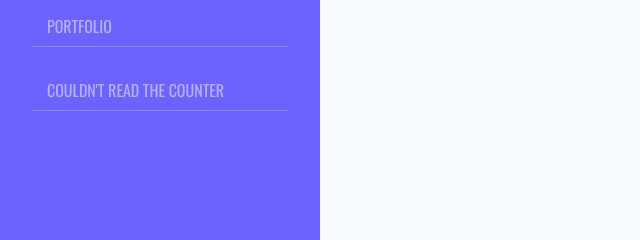
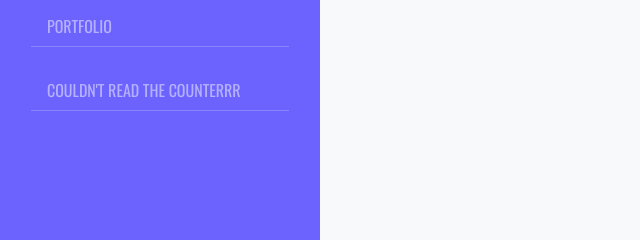
Before and after one commit to murat-sagmak/aws-cloud-resume-challenge, a plain HTML site: page website/index.html in a window 1280 px wide. Shown: the part 351-591 px from the top of the page, 0-640 px from the left. Drawn offline with nearby package versions, Linux system fonts and the light colour scheme; no server answers; a web font is replaced by a local one.

```diff
--- a/website/index.html
+++ b/website/index.html
@@ -32,7 +32,7 @@
                         <a href="#portfolio"
                             class="nav-item nav-link text-white-50 font-os font-size-16 active">Portfolio</a>
                         <div class="counter-number nav-item nav-link text-white-50 font-os font-size-16 active">Couldn't
-                            read the counter</div>
+                            read the counterrr</div>
                     </div>
                 </nav>
             </div>
```
